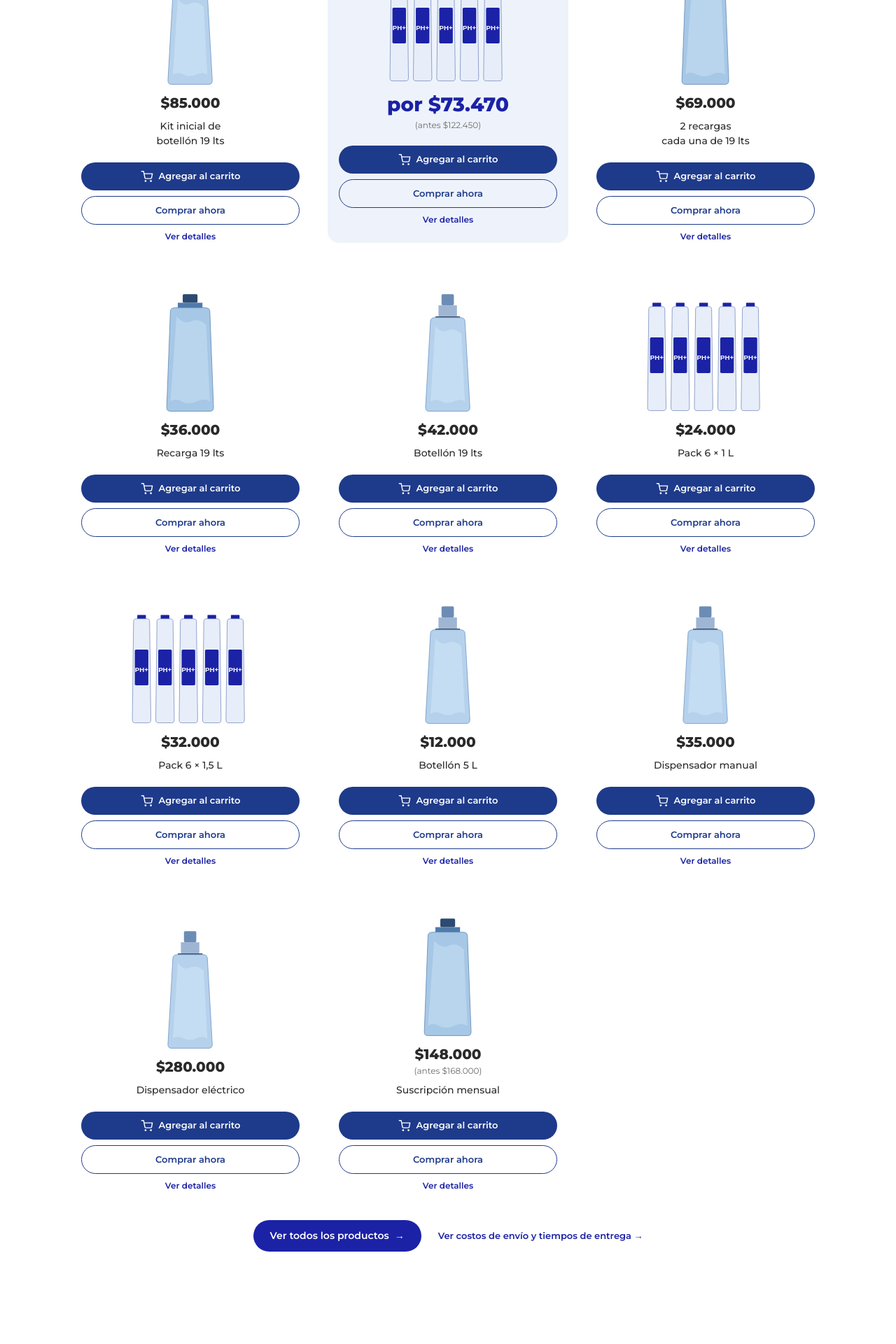
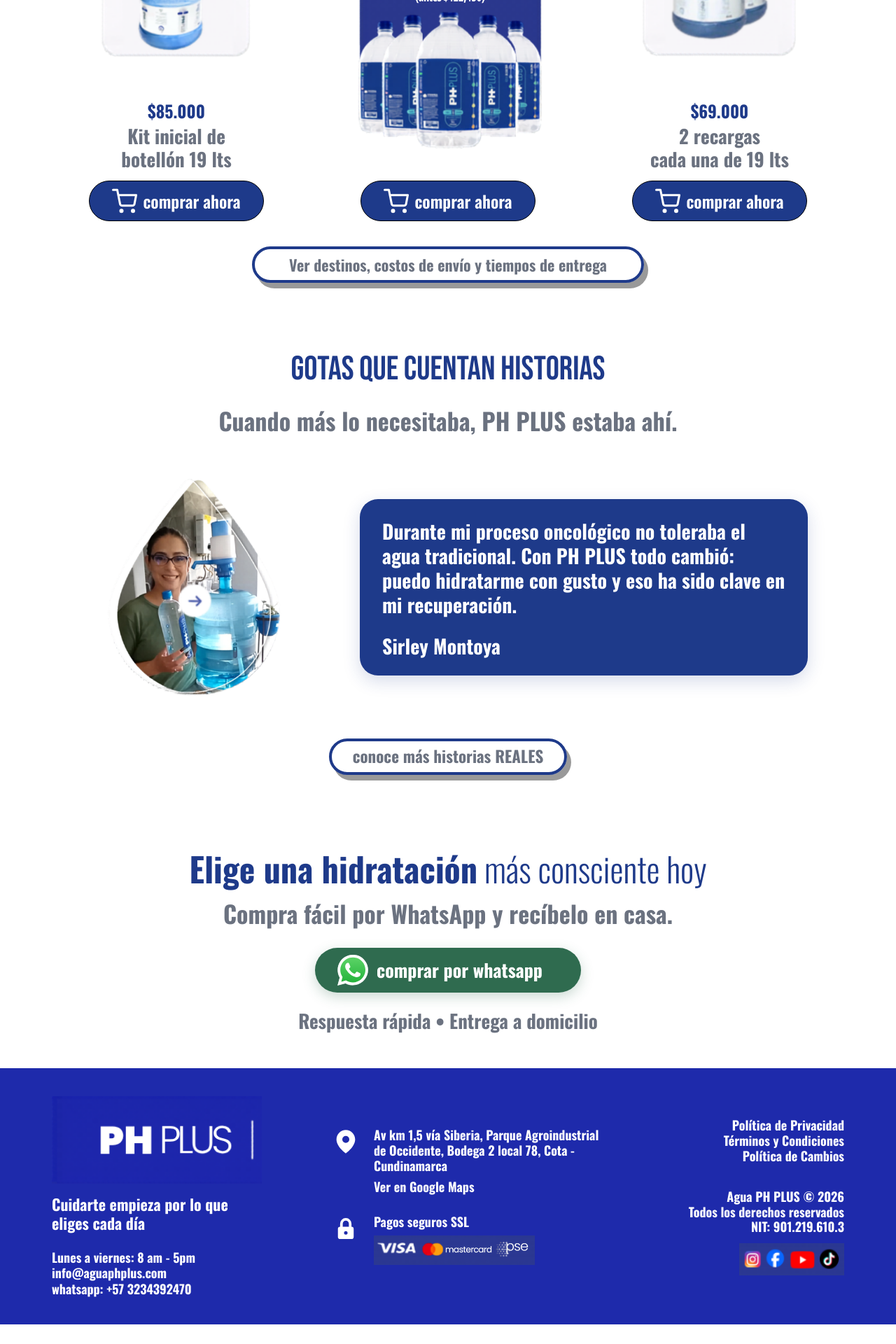
Before and after one commit to davideliaspalacio/ph-plus, a Next.js app: page / in a window 1280 px wide. Shown: the part 1420-3340 px from the top of the page at 70% size. After the commit the page ends 3312 px from the top, so only its background shows below. Built offline with nearby package versions, Linux system fonts and the light colour scheme.

Commit message:
feat(home): add products story cta and footer

```diff
--- a/app/components/Cta.tsx
+++ b/app/components/Cta.tsx
@@ -3,38 +3,38 @@
 
 export default function Cta() {
   return (
-    <section className="w-full bg-white pb-14 pt-6 sm:pb-16 lg:pb-20">
-      <div className="mx-auto max-w-page px-5 text-center sm:px-8 lg:px-12">
+    <section className="w-full bg-white py-10 sm:py-12 lg:py-12">
+      <div className="mx-auto max-w-[1100px] px-5 text-center sm:px-8 lg:px-6">
         <Reveal>
-          <h2 className="text-[22px] font-extrabold leading-tight text-brand sm:text-[26px] lg:text-[28px]">
-            Elige una hidratación{" "}
-            <span className="text-brand-tint">más consciente</span> hoy
+          <h2 className="ph-condensed text-[36px] font-light leading-tight text-[#1e3a8a] sm:text-[44px] lg:text-[48px]">
+            <span className="font-bold">Elige una hidratación</span>{" "}
+            <span className="font-light">más consciente hoy</span>
           </h2>
-          <p className="mt-4 text-[14px] text-ink-muted sm:text-[16px]">
-            Compra fácil por WhatsApp y recibelo en casa.
+          <p className="ph-condensed mt-2 text-[26px] font-bold text-[#6b7280] sm:text-[32px] lg:text-[34px]">
+            Compra fácil por WhatsApp y recíbelo en casa.
           </p>
         </Reveal>
 
         <Reveal delay={150}>
-          <div className="mt-7 flex justify-center">
+          <div className="mt-6 flex justify-center">
             <a
               href="https://wa.me/573234392470"
               target="_blank"
               rel="noopener noreferrer"
-              className="inline-flex items-center gap-3 rounded-full bg-whatsapp px-6 py-3 text-[13px] font-semibold text-white shadow-[0_6px_18px_rgba(37,211,102,0.35)] transition-transform hover:scale-[1.03] hover:bg-whatsapp-dark sm:px-7 sm:text-[14px]"
+              className="ph-condensed inline-flex h-[58px] items-center gap-3 rounded-[34px] bg-[#2f6b4f] px-6 text-[23px] font-bold text-white shadow-[0_6px_18px_rgba(47,107,79,0.25)] transition-transform hover:scale-[1.03] hover:bg-[#1fb055] sm:px-8 lg:h-[64px] lg:w-[380px] lg:text-[26px]"
             >
               <Image
                 src="/icons/whatsapp.svg"
                 alt=""
-                width={22}
-                height={22}
-                className="h-5 w-5"
+                width={65}
+                height={65}
+                className="h-10 w-10 lg:h-11 lg:w-11"
               />
-              comprar por whatsapp
+              <span className="whitespace-nowrap">comprar por whatsapp</span>
             </a>
           </div>
 
-          <p className="mt-5 text-[12px] text-ink-muted sm:text-[13px]">
+          <p className="ph-condensed mt-5 text-[22px] font-bold text-[#6b7280] sm:text-[26px] lg:text-[27px]">
             Respuesta rápida • Entrega a domicilio
           </p>
         </Reveal>
--- a/app/components/Footer.tsx
+++ b/app/components/Footer.tsx
@@ -3,7 +3,7 @@
 
 function PinIcon() {
   return (
-    <svg viewBox="0 0 24 24" className="h-5 w-5 shrink-0" aria-hidden>
+    <svg viewBox="0 0 24 24" className="h-10 w-10 shrink-0" aria-hidden>
       <path
         d="M12 2C7.6 2 4 5.6 4 10c0 6.5 8 12 8 12s8-5.5 8-12c0-4.4-3.6-8-8-8zm0 11a3 3 0 110-6 3 3 0 010 6z"
         fill="currentColor"
@@ -12,131 +12,97 @@
   );
 }
 
-function Social({
-  children,
-  label,
-}: {
-  children: React.ReactNode;
-  label: string;
-}) {
+function LockIcon() {
   return (
-    <a
-      href="#"
-      aria-label={label}
-      className="grid h-9 w-9 place-items-center rounded-full bg-white text-brand transition-opacity hover:opacity-80"
-    >
-      {children}
-    </a>
+    <svg viewBox="0 0 64 64" className="h-10 w-10 shrink-0" aria-hidden>
+      <rect x="14" y="28" width="36" height="28" rx="5" fill="currentColor" />
+      <path
+        d="M22 28v-7a10 10 0 0120 0v7"
+        fill="none"
+        stroke="currentColor"
+        strokeWidth="6"
+        strokeLinecap="round"
+      />
+      <circle cx="32" cy="42" r="4" fill="#1e2aab" />
+    </svg>
   );
 }
 
 export default function Footer() {
   return (
-    <footer className="w-full bg-brand text-white">
-      <div className="mx-auto grid max-w-page grid-cols-1 gap-10 px-5 py-12 sm:px-8 sm:py-14 md:grid-cols-2 lg:grid-cols-3 lg:gap-10 lg:px-12">
-        <div className="flex flex-col gap-5">
+    <footer className="w-full bg-[#1e2aab] text-white">
+      <div className="ph-condensed mx-auto grid max-w-[1180px] grid-cols-1 gap-9 px-5 py-10 sm:px-8 md:grid-cols-2 lg:grid-cols-[360px_1fr_300px] lg:gap-10 lg:px-6 lg:py-10">
+        <div className="flex flex-col">
           <Image
-            src="/brand/logo-ph-plus.png"
+            src="/brand/logo-ph-plus-figma.png"
             alt="PH PLUS"
-            width={170}
-            height={50}
-            className="h-11 w-auto sm:h-12"
+            width={441}
+            height={130}
+            className="h-auto w-[260px] lg:w-[300px]"
           />
-          <p className="text-[14px] font-medium">
+          <p className="mt-4 max-w-[260px] text-[22px] font-bold leading-[1.22]">
             Cuidarte empieza por lo que eliges cada día
           </p>
-          <div className="mt-2 space-y-1.5 text-[13px]">
+          <div className="mt-6 whitespace-pre-line text-[18px] font-bold leading-[1.25]">
             <p>Lunes a viernes: 8 am - 5pm</p>
             <p>info@aguaphplus.com</p>
             <p>whatsapp: +57 3234392470</p>
           </div>
         </div>
 
-        <div className="text-[13px]">
-          <p className="text-[15px] font-semibold">Contacto</p>
-          <div className="mt-4 flex items-start gap-2">
+        <div className="flex flex-col justify-center text-[18px] font-bold leading-[1.22]">
+          <div className="flex items-start gap-5">
             <PinIcon />
-            <p className="leading-normal">
-              Av km 1,5 vía Siberia, Parque Agroindustrial de Occidente,
-              Bodega 2 local 78, Cota - Cundinamarca
-            </p>
+            <div>
+              <p className="max-w-[360px]">
+                Av km 1,5 vía Siberia, Parque Agroindustrial de Occidente,
+                Bodega 2 local 78, Cota - Cundinamarca
+              </p>
+              <a href="#" className="mt-2 inline-block hover:underline">
+                Ver en Google Maps
+              </a>
+            </div>
           </div>
-          <a
-            href="#"
-            className="mt-2 inline-block underline-offset-2 hover:underline"
-          >
-            Ver en Google Maps
-          </a>
 
-          <p className="mt-6 font-semibold">Pagos seguros SLL</p>
-          <div className="mt-3 flex items-center gap-2">
-            <span className="grid h-7 w-12 place-items-center rounded bg-white text-[11px] font-bold text-[#1a1f71]">
-              VISA
-            </span>
-            <span className="grid h-7 w-12 place-items-center rounded bg-white text-[10px] font-bold text-[#eb001b]">
-              ●●
-            </span>
-            <span className="grid h-7 w-12 place-items-center rounded bg-white text-[11px] font-bold text-brand">
-              pse
-            </span>
+          <div className="mt-7 flex items-start gap-5">
+            <LockIcon />
+            <div>
+              <p>Pagos seguros SSL</p>
+              <Image
+                src="/footer/payment-badges.png"
+                alt="Visa, Mastercard y PSE"
+                width={293}
+                height={53}
+                className="mt-2 h-auto w-[230px] object-contain"
+              />
+            </div>
           </div>
         </div>
 
-        <div className="flex flex-col gap-3 text-left text-[13px] md:col-span-2 lg:col-span-1 lg:text-right">
-          <Link href="/envios" className="hover:underline">
-            Envíos y tiempos de entrega
+        <div className="flex flex-col text-left text-[18px] font-bold leading-[1.22] md:col-span-2 lg:col-span-1 lg:items-end lg:justify-center lg:text-right">
+          <Link href="#" className="hover:underline">
+            Política de Privacidad
           </Link>
-          <Link href="/productos" className="hover:underline">
-            Catálogo de productos
+          <Link href="#" className="hover:underline">
+            Términos y Condiciones
           </Link>
-          <a href="#" className="hover:underline">
-            Política de Privacidad
-          </a>
-          <a href="#" className="hover:underline">
-            Términos y Condiciones
-          </a>
-          <a href="#" className="hover:underline">
+          <Link href="#" className="hover:underline">
             Política de Cambios
-          </a>
+          </Link>
 
-          <div className="mt-6 text-[12px] leading-[1.6]">
+          <div className="mt-9">
             <p>Agua PH PLUS © 2026</p>
             <p>Todos los derechos reservados</p>
             <p>NIT: 901.219.610.3</p>
           </div>
 
-          <div className="mt-4 flex justify-start gap-2 lg:justify-end">
-            <Social label="Instagram">
-              <svg
-                viewBox="0 0 24 24"
-                className="h-5 w-5"
-                fill="currentColor"
-                aria-hidden
-              >
-                <path d="M12 2.2c3.2 0 3.6 0 4.85.07 1.17.06 1.8.25 2.22.42.56.22.96.48 1.38.9.42.42.68.82.9 1.38.17.42.36 1.05.42 2.22.06 1.26.07 1.63.07 4.85s0 3.6-.07 4.85c-.06 1.17-.25 1.8-.42 2.22-.22.56-.48.96-.9 1.38-.42.42-.82.68-1.38.9-.42.17-1.05.36-2.22.42-1.26.06-1.63.07-4.85.07s-3.6 0-4.85-.07c-1.17-.06-1.8-.25-2.22-.42-.56-.22-.96-.48-1.38-.9-.42-.42-.68-.82-.9-1.38-.17-.42-.36-1.05-.42-2.22C2.2 15.6 2.2 15.2 2.2 12s0-3.6.07-4.85c.06-1.17.25-1.8.42-2.22.22-.56.48-.96.9-1.38.42-.42.82-.68 1.38-.9.42-.17 1.05-.36 2.22-.42C8.4 2.2 8.8 2.2 12 2.2zm0 3.05c-3.7 0-6.75 3.05-6.75 6.75s3.05 6.75 6.75 6.75 6.75-3.05 6.75-6.75S15.7 5.25 12 5.25zm0 11.13c-2.42 0-4.38-1.96-4.38-4.38S9.58 7.62 12 7.62s4.38 1.96 4.38 4.38-1.96 4.38-4.38 4.38zM18.7 6.55a1.58 1.58 0 100-3.15 1.58 1.58 0 000 3.15z" />
-              </svg>
-            </Social>
-            <Social label="Facebook">
-              <svg
-                viewBox="0 0 24 24"
-                className="h-5 w-5"
-                fill="currentColor"
-                aria-hidden
-              >
-                <path d="M13.5 21v-8h2.7l.4-3.2h-3.1V7.7c0-.9.3-1.6 1.6-1.6h1.7V3.2c-.3 0-1.3-.1-2.5-.1-2.5 0-4.1 1.5-4.1 4.3v2.4H7.5V13h2.7v8h3.3z" />
-              </svg>
-            </Social>
-            <Social label="TikTok">
-              <svg
-                viewBox="0 0 24 24"
-                className="h-5 w-5"
-                fill="currentColor"
-                aria-hidden
-              >
-                <path d="M19.6 7.4a5.7 5.7 0 01-3.4-1.1V15a5 5 0 11-5-5v3a2 2 0 102 2V2.5h3a3.7 3.7 0 003.4 3.4v1.5z" />
-              </svg>
-            </Social>
-          </div>
+          <Image
+            src="/footer/social-icons.png"
+            alt="Instagram, Facebook, YouTube y TikTok"
+            width={208}
+            height={62}
+            className="mt-3 h-auto w-[150px] object-contain"
+          />
         </div>
       </div>
     </footer>
--- a/app/components/Products.tsx
+++ b/app/components/Products.tsx
@@ -1,123 +1,115 @@
+import Image from "next/image";
 import Link from "next/link";
 import { PRODUCTS } from "../lib/products";
 import AddToCartButton from "./AddToCartButton";
-import ProductVisual from "./ProductVisual";
 import Reveal from "./Reveal";
+
+const FEATURED = [
+  {
+    slug: "kit-inicial-botellon-19lts",
+    image: "/products/botellon-kit.png",
+    alt: "Kit inicial de botellón PH PLUS de 19 litros",
+    imageClassName: "lg:h-[360px] lg:max-w-[300px]",
+    copyClassName: "",
+  },
+  {
+    slug: "promocion-garrafas",
+    image: "/products/oferta-garrafas.png",
+    alt: "Promoción de garrafas PH PLUS pague 3 lleve 5",
+    imageClassName: "lg:h-[470px] lg:max-w-[380px]",
+    copyClassName: "hidden",
+  },
+  {
+    slug: "recargas-19lts",
+    image: "/products/recargas-19.png",
+    alt: "Dos recargas de botellón PH PLUS de 19 litros",
+    imageClassName: "lg:h-[370px] lg:max-w-[315px]",
+    copyClassName: "",
+  },
+];
+
+function productBySlug(slug: string) {
+  const product = PRODUCTS.find((p) => p.slug === slug);
+  if (!product) {
+    throw new Error(`Featured product ${slug} was not found`);
+  }
+  return product;
+}
 
 export default function Products() {
   return (
-    <section id="productos" className="w-full bg-white py-14 sm:py-16 lg:py-20">
-      <div className="mx-auto max-w-page px-5 sm:px-8 lg:px-12">
+    <section id="productos" className="w-full bg-white">
+      <div className="mx-auto max-w-[1180px] px-5 py-10 sm:px-8 lg:px-6 lg:py-11">
         <Reveal>
-          <h2 className="text-center text-[22px] font-extrabold uppercase tracking-[0.04em] text-brand sm:text-[26px] lg:text-[28px]">
-            Elige cómo quieres hidratarte
+          <h2 className="ph-display text-center text-[40px] uppercase leading-none text-[#1e3a8a] sm:text-[48px] lg:text-[48px]">
+            PRODUCTOS DESTACADOS
           </h2>
-          <p className="mt-3 text-center text-[14px] font-semibold text-brand sm:text-[16px]">
+          <p className="ph-condensed mt-2 text-center text-[26px] font-bold leading-none text-[#6b7280] sm:text-[32px] lg:text-[32px]">
             Ahorra más, disfruta más cada día
           </p>
         </Reveal>
 
-        <div className="mx-auto mt-10 grid max-w-[1080px] grid-cols-1 items-end gap-8 sm:grid-cols-2 sm:gap-6 lg:mt-12 lg:grid-cols-3">
-          {PRODUCTS.map((p, i) => (
-            <Reveal key={p.slug} delay={100 + i * 120}>
+        <div className="mt-9 grid grid-cols-1 items-end gap-10 md:grid-cols-3 lg:mt-8 lg:gap-8">
+          {FEATURED.map((item) => {
+            const product = productBySlug(item.slug);
+            return (
               <article
-                className={
-                  "relative flex h-full flex-col items-center text-center " +
-                  (p.highlight
-                    ? "rounded-2xl bg-[#eef3fb] pb-6 pt-4 sm:col-span-2 lg:col-span-1"
-                    : "")
-                }
+                key={item.slug}
+                className="flex flex-col items-center text-center"
               >
-                {p.badge && (
-                  <div className="w-full px-4">
-                    <div className="rounded-xl bg-brand px-4 py-2 text-white">
-                      <p className="text-center text-[13px] font-extrabold tracking-wide sm:text-[14px]">
-                        {p.badge.title}
-                      </p>
-                    </div>
-                    <div className="mt-3 rounded-full bg-accent-cyan px-4 py-1.5">
-                      <p className="text-center text-[13px] font-bold text-brand sm:text-[14px]">
-                        {p.badge.sub}
-                      </p>
-                    </div>
-                  </div>
-                )}
-
                 <Link
-                  href={`/productos/${p.slug}`}
-                  className="mt-3 flex h-48 w-full items-end justify-center sm:h-52"
-                  aria-label={`Ver detalles de ${p.title}`}
+                  href={`/productos/${product.slug}`}
+                  aria-label={`Ver detalles de ${product.title}`}
+                  className={
+                    "relative block h-[330px] w-full max-w-[330px] " +
+                    item.imageClassName
+                  }
                 >
-                  <ProductVisual
-                    visualKey={p.visualKey}
-                    className="h-40 w-auto transition-transform duration-300 hover:scale-105 sm:h-44"
+                  <Image
+                    src={item.image}
+                    alt={item.alt}
+                    fill
+                    sizes="(min-width: 1024px) 480px, 90vw"
+                    className="object-contain lg:scale-[1.2]"
                   />
                 </Link>
 
-                <div className="mt-2 flex flex-col items-center">
-                  <p
-                    className={
-                      "font-extrabold " +
-                      (p.highlight
-                        ? "text-[24px] text-brand sm:text-[28px]"
-                        : "text-[18px] text-ink sm:text-[20px]")
-                    }
-                  >
-                    {p.highlight ? `por ${p.price}` : p.price}
+                <div
+                  className={
+                    "ph-condensed mt-4 flex min-h-[100px] flex-col items-center " +
+                    item.copyClassName
+                  }
+                >
+                  <p className="text-[24px] font-bold leading-none text-[#1e3a8a]">
+                    {product.price}
                   </p>
-                  {p.prevPrice && (
-                    <p className="text-[12px] text-ink-muted">
-                      (antes {p.prevPrice})
-                    </p>
-                  )}
-                  {p.shortTitle && (
-                    <p className="mt-2 whitespace-pre-line text-[13px] font-medium text-ink sm:text-[14px]">
-                      {p.shortTitle}
+                  {product.shortTitle && (
+                    <p className="mt-2 whitespace-pre-line text-[27px] font-bold leading-[1.22] text-[#6b7280]">
+                      {product.shortTitle}
                     </p>
                   )}
                 </div>
 
-                <div className="mt-5 flex w-full flex-col items-stretch gap-2 px-4">
+                <div className="mt-3 flex justify-center">
                   <AddToCartButton
-                    slug={p.slug}
-                    mode="add"
+                    slug={product.slug}
+                    mode="buy"
                     variant="primary"
-                    label="Agregar al carrito"
-                    className="w-full"
+                    label="comprar ahora"
+                    className="ph-condensed h-[56px] w-[240px] border border-black !py-0 !text-[22px] font-bold lg:h-[58px] lg:w-[250px] lg:!text-[24px] [&_svg]:h-8 [&_svg]:w-8 lg:[&_svg]:h-9 lg:[&_svg]:w-9"
                   />
-                  <AddToCartButton
-                    slug={p.slug}
-                    mode="buy"
-                    variant="outline"
-                    label="Comprar ahora"
-                    showIcon={false}
-                    className="w-full"
-                  />
-                  <Link
-                    href={`/productos/${p.slug}`}
-                    className="text-center text-[12px] font-semibold text-brand underline-offset-2 hover:underline"
-                  >
-                    Ver detalles
-                  </Link>
                 </div>
               </article>
-            </Reveal>
-          ))}
+            );
+          })}
         </div>
 
-        <div className="mt-10 flex flex-col items-center gap-4 sm:flex-row sm:justify-center sm:gap-6">
-          <Link
-            href="/productos"
-            className="inline-flex items-center gap-2 rounded-full bg-brand px-6 py-3 text-[13px] font-semibold text-white transition-transform hover:scale-[1.03] hover:bg-brand-dark sm:text-[14px]"
-          >
-            Ver todos los productos
-            <span aria-hidden>→</span>
-          </Link>
+        <div className="mt-9 flex justify-center">
           <Link
             href="/envios"
-            className="text-[12px] font-semibold text-brand underline-offset-2 hover:underline sm:text-[13px]"
+            className="ph-condensed inline-flex h-[52px] min-w-[300px] items-center justify-center rounded-[32px] border-[4px] border-[#1e3a8a] bg-white/10 px-7 text-center text-[20px] font-bold leading-none text-[#6b7280] shadow-[6px_8px_0_rgba(0,0,0,0.4)] transition-transform hover:-translate-y-0.5 sm:min-w-[500px] lg:min-w-[560px] lg:text-[22px]"
           >
-            Ver costos de envío y tiempos de entrega →
+            Ver destinos, costos de envío y tiempos de entrega
           </Link>
         </div>
       </div>
--- a/app/components/Testimonial.tsx
+++ b/app/components/Testimonial.tsx
@@ -1,73 +1,64 @@
+import Image from "next/image";
 import Reveal from "./Reveal";
-
-function PersonInDrop() {
-  return (
-    <svg viewBox="0 0 220 280" className="h-56 w-auto sm:h-64 lg:h-72" aria-hidden>
-      <defs>
-        <clipPath id="dropClip">
-          <path d="M110 8 C110 8 18 110 18 188 C18 240 60 272 110 272 C160 272 202 240 202 188 C202 110 110 8 110 8 Z" />
-        </clipPath>
-      </defs>
-      <path
-        d="M110 8 C110 8 18 110 18 188 C18 240 60 272 110 272 C160 272 202 240 202 188 C202 110 110 8 110 8 Z"
-        fill="#cfd6f2"
-        stroke="#1b22a6"
-        strokeWidth="2"
-      />
-      <g clipPath="url(#dropClip)">
-        <rect x="0" y="0" width="220" height="280" fill="#e6e9f3" />
-        <circle cx="110" cy="130" r="34" fill="#d8b08a" />
-        <rect x="62" y="160" width="96" height="120" rx="18" fill="#7a9a6f" />
-        <ellipse cx="150" cy="200" rx="22" ry="38" fill="#a6c8e6" />
-        <rect x="142" y="170" width="18" height="14" rx="2" fill="#1b22a6" />
-        <path d="M88 130 q22 14 44 0" fill="none" stroke="#5a3a1a" strokeWidth="1.5" />
-        <circle cx="98" cy="124" r="3" fill="#222" />
-        <circle cx="120" cy="124" r="3" fill="#222" />
-      </g>
-    </svg>
-  );
-}
 
 export default function Testimonial() {
   return (
-    <section className="w-full bg-white py-14 sm:py-16 lg:py-20">
-      <div className="mx-auto max-w-page px-5 sm:px-8 lg:px-12">
+    <section className="w-full bg-white">
+      <div className="mx-auto max-w-[1100px] px-5 py-12 sm:px-8 lg:px-6 lg:py-14">
         <Reveal>
-          <h2 className="text-center text-[22px] font-extrabold uppercase tracking-[0.04em] text-brand sm:text-[26px] lg:text-[28px]">
-            Gotas que cuentan historias
+          <h2 className="ph-display text-center text-[40px] uppercase leading-none text-[#1e3a8a] sm:text-[48px] lg:text-[48px]">
+            gotas que cuentan historias
           </h2>
         </Reveal>
 
-        <div className="mx-auto mt-10 flex max-w-[980px] flex-col items-center gap-6 lg:mt-12 lg:flex-row lg:items-center lg:gap-8">
-          <Reveal className="shrink-0" delay={100}>
-            <PersonInDrop />
+        <Reveal
+          as="p"
+          delay={90}
+          className="ph-condensed mt-7 text-center text-[28px] font-bold leading-tight text-[#6b7280] sm:text-[34px] lg:text-[34px]"
+        >
+          Cuando más lo necesitaba, PH PLUS estaba ahí.
+        </Reveal>
+
+        <div className="mt-9 grid grid-cols-1 items-center gap-8 lg:grid-cols-[340px_1fr] lg:gap-12">
+          <Reveal
+            delay={150}
+            className="relative mx-auto h-[340px] w-[276px] lg:h-[360px] lg:w-[294px]"
+          >
+            <Image
+              src="/testimonial/sirley-drop.png"
+              alt="Sirley Montoya con agua PH PLUS"
+              fill
+              sizes="(min-width: 1024px) 379px, 80vw"
+              className="object-contain"
+            />
           </Reveal>
 
-          <Reveal className="w-full flex-1" delay={220}>
-            <div className="rounded-2xl bg-brand p-6 text-white shadow-[0_8px_30px_rgba(27,34,166,0.18)] sm:p-8">
-              <p className="text-[14px] leading-[1.65] sm:text-[15px]">
-                Cuando más lo necesitaba, PH PLUS estaba ahí.
-              </p>
-              <p className="mt-4 text-[14px] leading-[1.65] sm:text-[15px]">
-                Durante mi proceso oncológico no toleraba el agua
-                tradicional. Con PH PLUS todo cambió: puedo hidratarme con
-                gusto y eso ha sido clave en mi recuperación.
-              </p>
-              <p className="mt-6 text-[14px] font-semibold sm:text-[15px]">
-                Sirley Montoya
-              </p>
-            </div>
+          <Reveal
+            className="ph-condensed mx-auto w-full max-w-[640px] rounded-[26px] bg-[#1e3a8a] px-6 py-6 text-white shadow-[0_8px_24px_rgba(30,58,138,0.18)] sm:px-8 sm:py-7"
+            delay={210}
+          >
+            <p className="text-[23px] font-bold leading-[1.25] sm:text-[26px] lg:text-[28px]">
+              Durante mi proceso oncológico no toleraba el agua tradicional.
+              Con PH PLUS todo cambió: puedo hidratarme con gusto y eso ha sido
+              clave en mi recuperación.
+            </p>
+            <p className="mt-7 text-[23px] font-bold leading-none sm:text-[26px] lg:text-[28px]">
+              Sirley Montoya
+            </p>
           </Reveal>
         </div>
 
-        <div className="mt-8 flex justify-center">
+        <Reveal
+          delay={280}
+          className="mt-9 flex justify-center"
+        >
           <button
             type="button"
-            className="rounded-t-xl border border-card-border bg-white px-5 py-2.5 text-[12px] font-semibold text-brand shadow-[0_2px_8px_rgba(0,0,0,0.06)] transition-shadow hover:shadow-[0_6px_18px_rgba(27,34,166,0.12)] sm:px-6 sm:text-[13px]"
+            className="ph-condensed h-[52px] rounded-[32px] border-[4px] border-[#1e3a8a] bg-white/10 px-7 text-[21px] font-bold leading-none text-[#6b7280] shadow-[6px_8px_0_rgba(0,0,0,0.4)] transition-transform hover:-translate-y-0.5 lg:w-[340px] lg:text-[23px]"
           >
             conoce más historias REALES
           </button>
-        </div>
+        </Reveal>
       </div>
     </section>
   );
```
